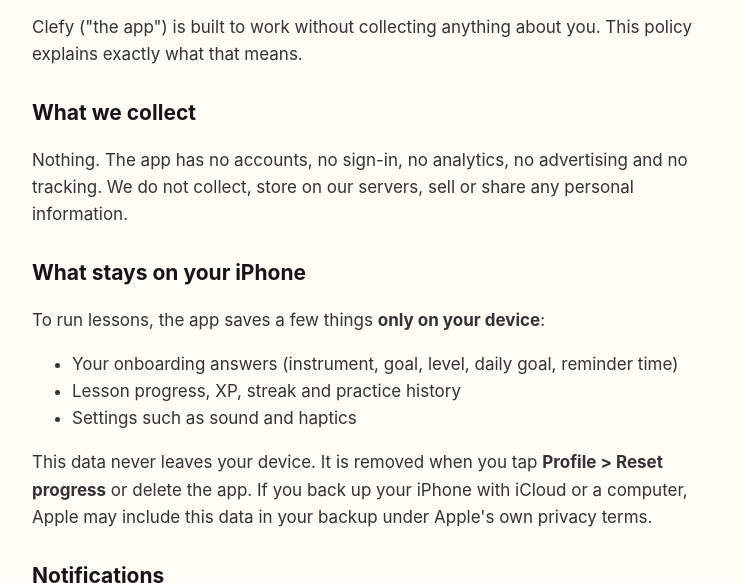
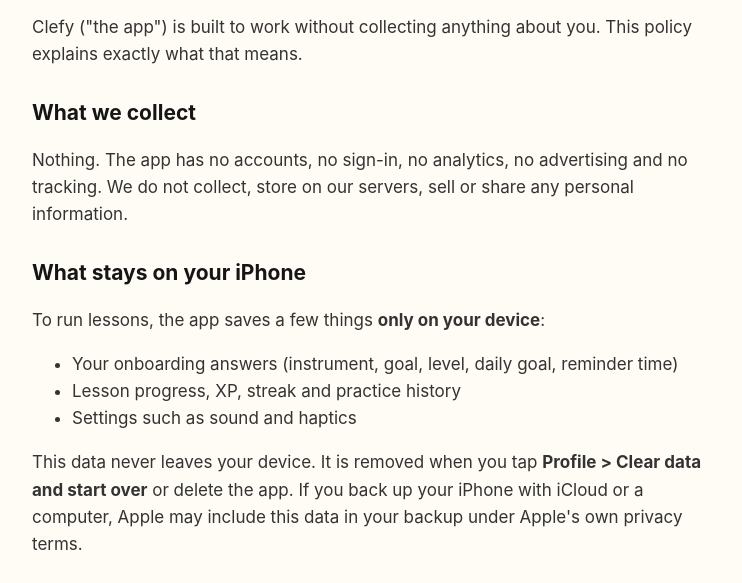
Before and after one commit to raaaaz123/clefy-frontend, a plain HTML site: page privacy/index.html in a window 1280 px wide. Shown: the part 193-776 px from the top of the page, without its empty margins (268-1010 px from the left). Drawn offline with Linux system fonts and the light colour scheme.

Commit message:
Privacy: name the Clear data and start over option
Co-Authored-By: Claude Opus 5.5 <noreply@anthropic.com>

```diff
--- a/privacy/index.html
+++ b/privacy/index.html
@@ -18,7 +18,7 @@ footer{margin-top:48px;color:var(--muted);font-size:14px}</style></head><body><m
 <h2>What stays on your iPhone</h2>
 <p>To run lessons, the app saves a few things <strong>only on your device</strong>:</p>
 <ul><li>Your onboarding answers (instrument, goal, level, daily goal, reminder time)</li><li>Lesson progress, XP, streak and practice history</li><li>Settings such as sound and haptics</li></ul>
-<p>This data never leaves your device. It is removed when you tap <strong>Profile &gt; Reset progress</strong> or delete the app. If you back up your iPhone with iCloud or a computer, Apple may include this data in your backup under Apple&#x27;s own privacy terms.</p>
+<p>This data never leaves your device. It is removed when you tap <strong>Profile &gt; Clear data and start over</strong> or delete the app. If you back up your iPhone with iCloud or a computer, Apple may include this data in your backup under Apple&#x27;s own privacy terms.</p>
 <h2>Notifications</h2>
 <p>If you turn on reminders, the app schedules a daily notification locally on your device. No notification data is sent to us or any server.</p>
 <h2>Children</h2>
```
